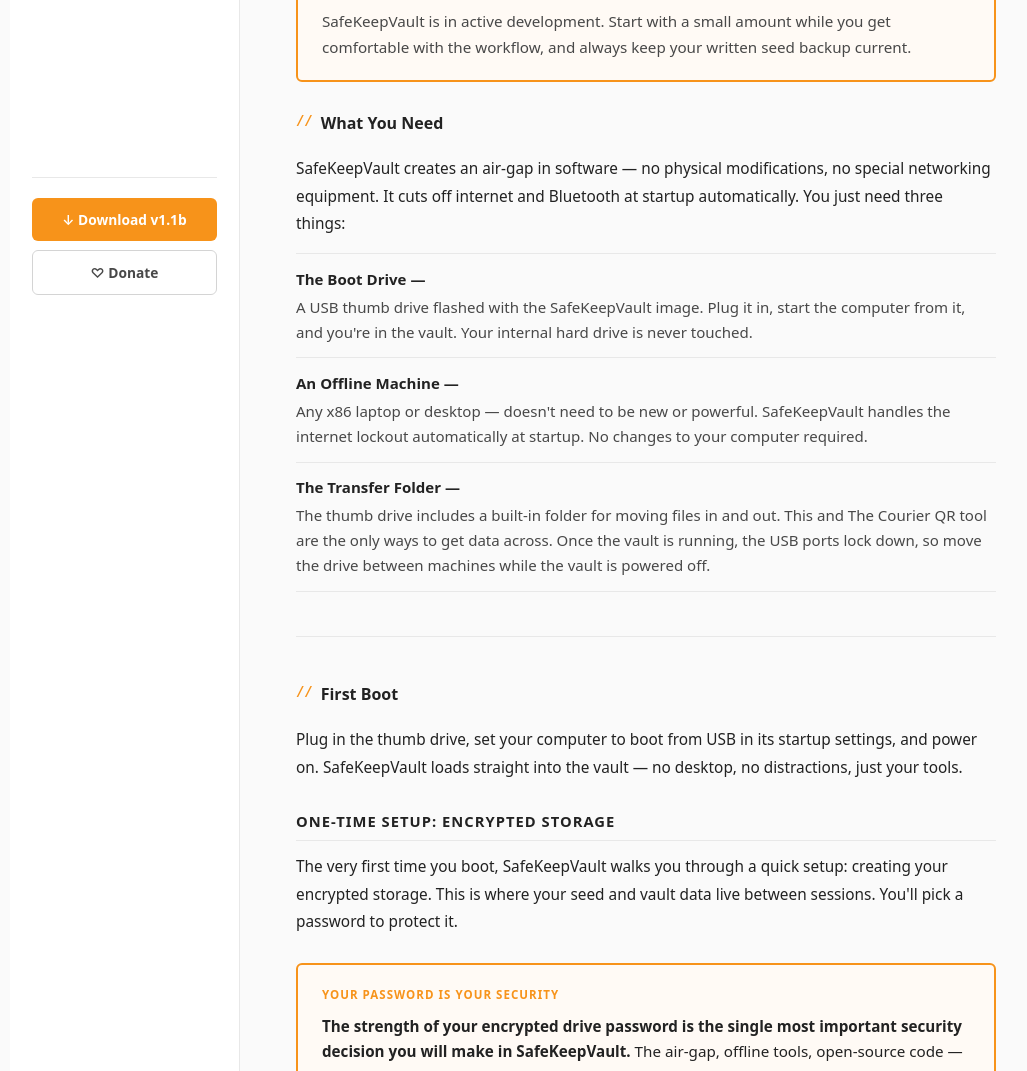
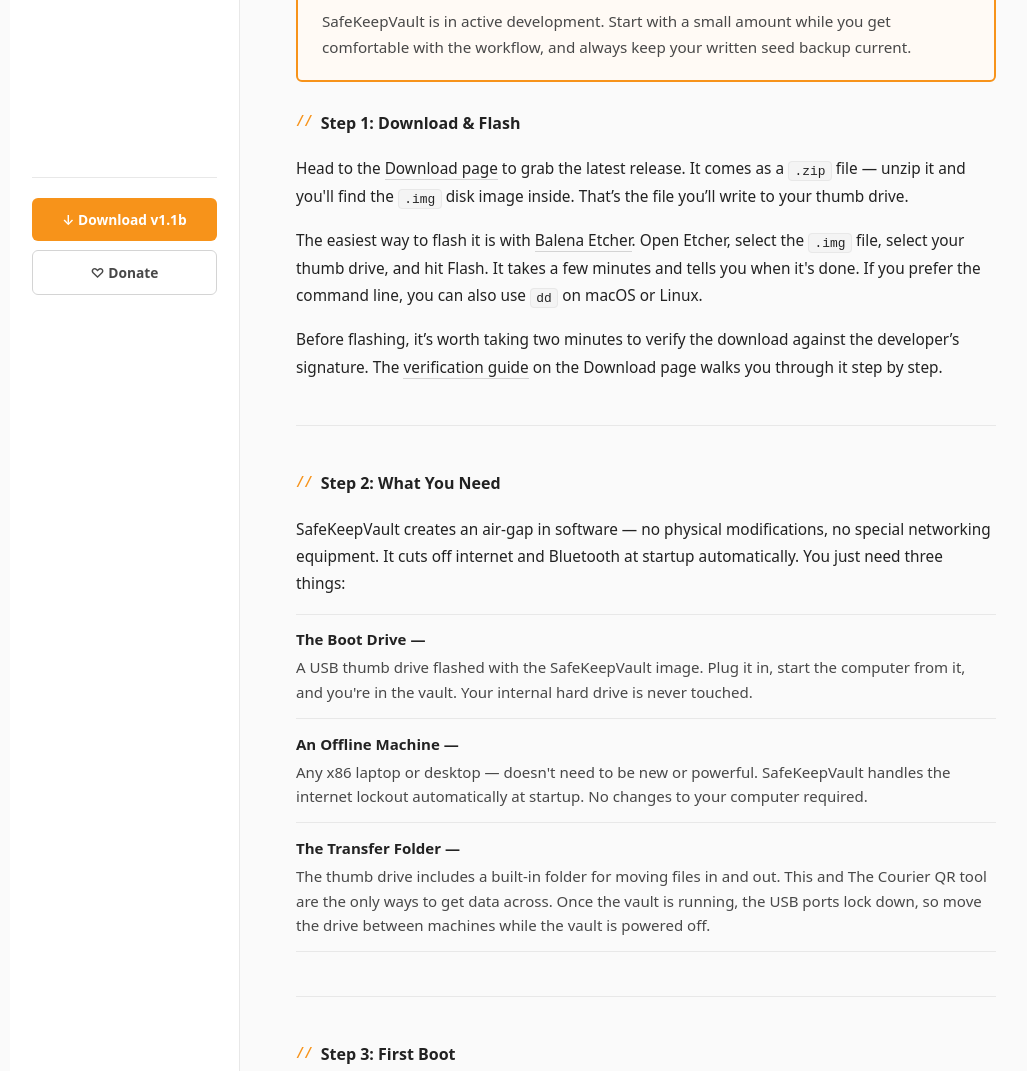
Before and after one commit to Pasalon0404/Safekeep-Website, a plain HTML site: page docs.html in a window 1280 px wide. Shown: the part 477-1548 px from the top of the page, without its empty margins (109-1136 px from the left). Drawn offline with Linux system fonts and the light colour scheme.

Commit message:
General updates to all the pages

```diff
--- a/docs.html
+++ b/docs.html
@@ -110,9 +110,32 @@
                 </p>
             </div>
 
+            <!-- Section 0: Download & Flash -->
+            <section class="content-section" id="download-flash">
+                <h2 class="section-heading">Step 1: Download &amp; Flash</h2>
+                <p>
+                    Head to the <a href="download.html">Download page</a> to grab the latest
+                    release. It comes as a <code>.zip</code> file &mdash; unzip it and you'll
+                    find the <code>.img</code> disk image inside. That&rsquo;s the file you&rsquo;ll
+                    write to your thumb drive.
+                </p>
+                <p>
+                    The easiest way to flash it is with
+                    <a href="https://etcher.balena.io/" target="_blank" rel="noopener">Balena Etcher</a>.
+                    Open Etcher, select the <code>.img</code> file, select your thumb drive, and hit Flash.
+                    It takes a few minutes and tells you when it's done. If you prefer the command line, you can also use <code>dd</code> on macOS or Linux.
+
+                </p>
+                <p>
+                    Before flashing, it&rsquo;s worth taking two minutes to verify the download
+                    against the developer&rsquo;s signature. The <a href="download.html#verify">verification
+                    guide</a> on the Download page walks you through it step by step.
+                </p>
+            </section>
+
             <!-- Section 1: Hardware Setup -->
             <section class="content-section" id="hardware">
-                <h2 class="section-heading">What You Need</h2>
+                <h2 class="section-heading">Step 2: What You Need</h2>
                 <p>
                     SafeKeepVault creates an air-gap in software &mdash; no physical modifications,
                     no special networking equipment. It cuts off internet and Bluetooth at startup
@@ -143,7 +166,7 @@
 
             <!-- Section 2: First Boot -->
             <section class="content-section" id="first-boot">
-                <h2 class="section-heading">First Boot</h2>
+                <h2 class="section-heading">Step 3: First Boot</h2>
                 <p>
                     Plug in the thumb drive, set your computer to boot from USB in its startup
                     settings, and power on. SafeKeepVault loads straight into the vault &mdash;
@@ -184,7 +207,7 @@
                 </p>
 
                 <h3 class="sub-heading">First Boot Options</h3>
-                <p>Once you're in, you'll see five options to get started:</p>
+                <p>Once you're in, you'll see six options to get started:</p>
                 <ul class="docs-list">
                     <li>
                         <strong>Forge a New Seed &mdash;</strong>
@@ -216,6 +239,15 @@
                         transfer drive. Use this to recover your full vault
                         state, including any stored keys and configuration,
                         onto a new or re-flashed boot drive.
+                    </li>
+                    <li>
+                        <strong>Ephemeral Session &mdash;</strong>
+                        run the vault without saving anything. Type in your seed phrase,
+                        use the tools you need, and when you shut down it's gone &mdash;
+                        nothing written to the drive, no trace left behind. This is the
+                        'stateless' mode: great for one-off signing sessions or for
+                        those who prefer to keep their seed phrase on paper only and
+                        enter it fresh each time.
                     </li>
                 </ul>
                 <p>
```
Also changed, not shown: features.html (+2 -2 lines), index.html (+2 -2 lines).
